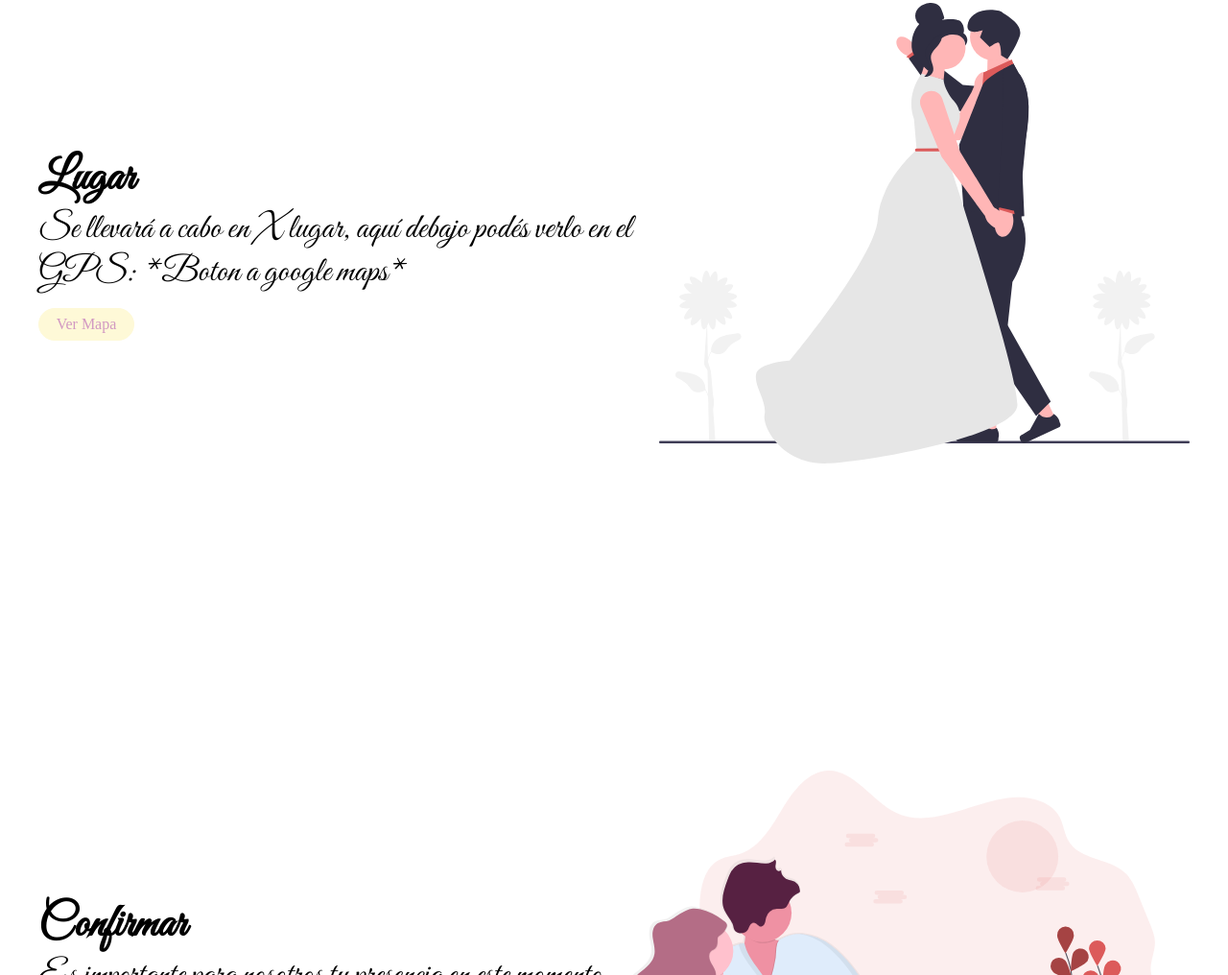
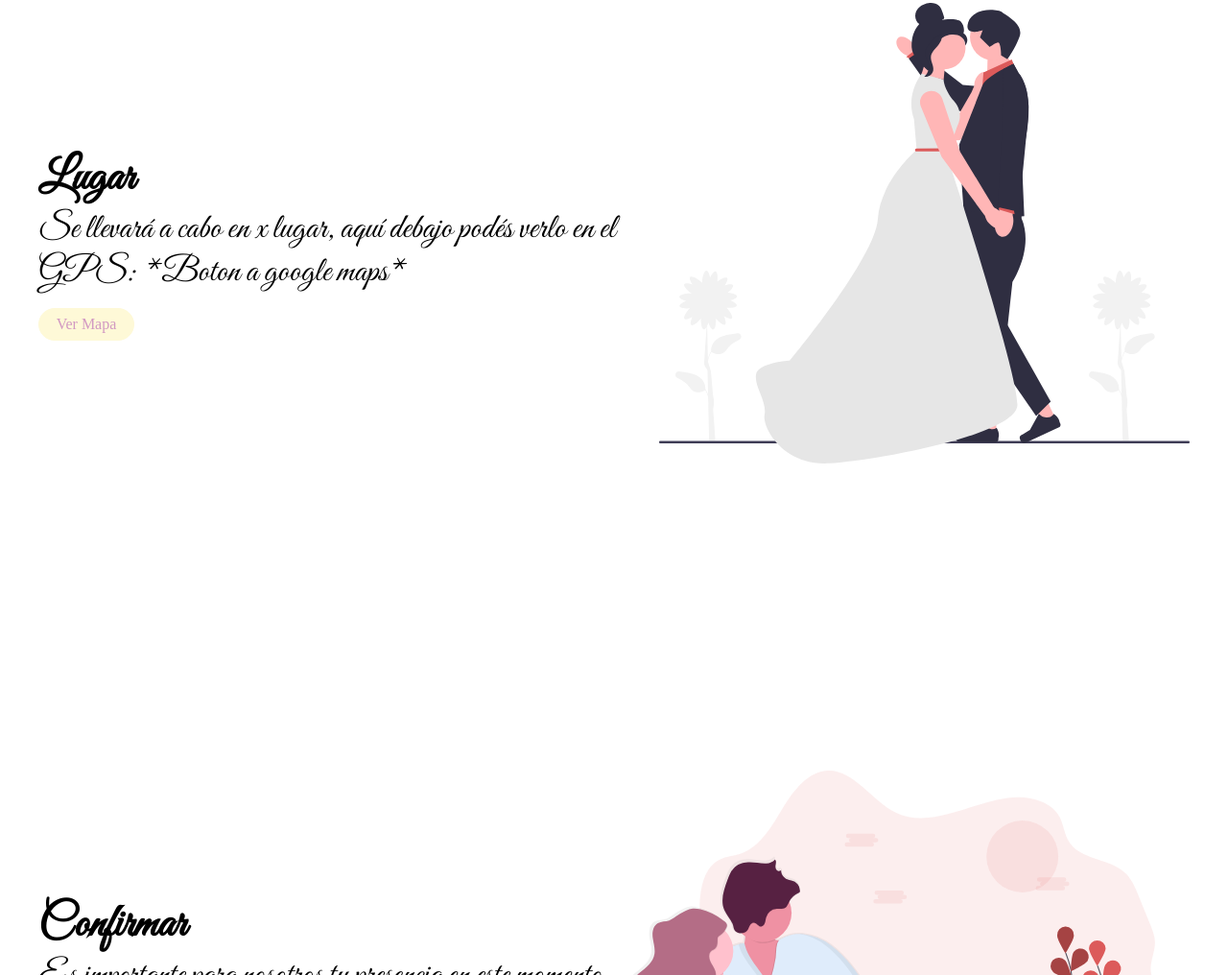
Before and after one commit to NicolasBritos/AmorPorDos, a plain HTML site: page index.html in a window 1280 px wide. Shown: the part 3357-4373 px from the top of the page at 96% size. Drawn offline with Linux system fonts and the light colour scheme.

Commit message:
commit heroku 1

```diff
--- a/index.html
+++ b/index.html
@@ -47,7 +47,7 @@
     <section id="sec5">
         <div class="contenedor-texto">
             <h2>Lugar</h2>
-            <p>Se llevará a cabo en X lugar, aquí debajo podés verlo en el GPS: *Boton a google maps*</p>
+            <p>Se llevará a cabo en x lugar, aquí debajo podés verlo en el GPS: *Boton a google maps*</p>
             <a href="#sec6">Ver Mapa</a>
         </div>
         <img src="./img/3-wedding.svg">
```
